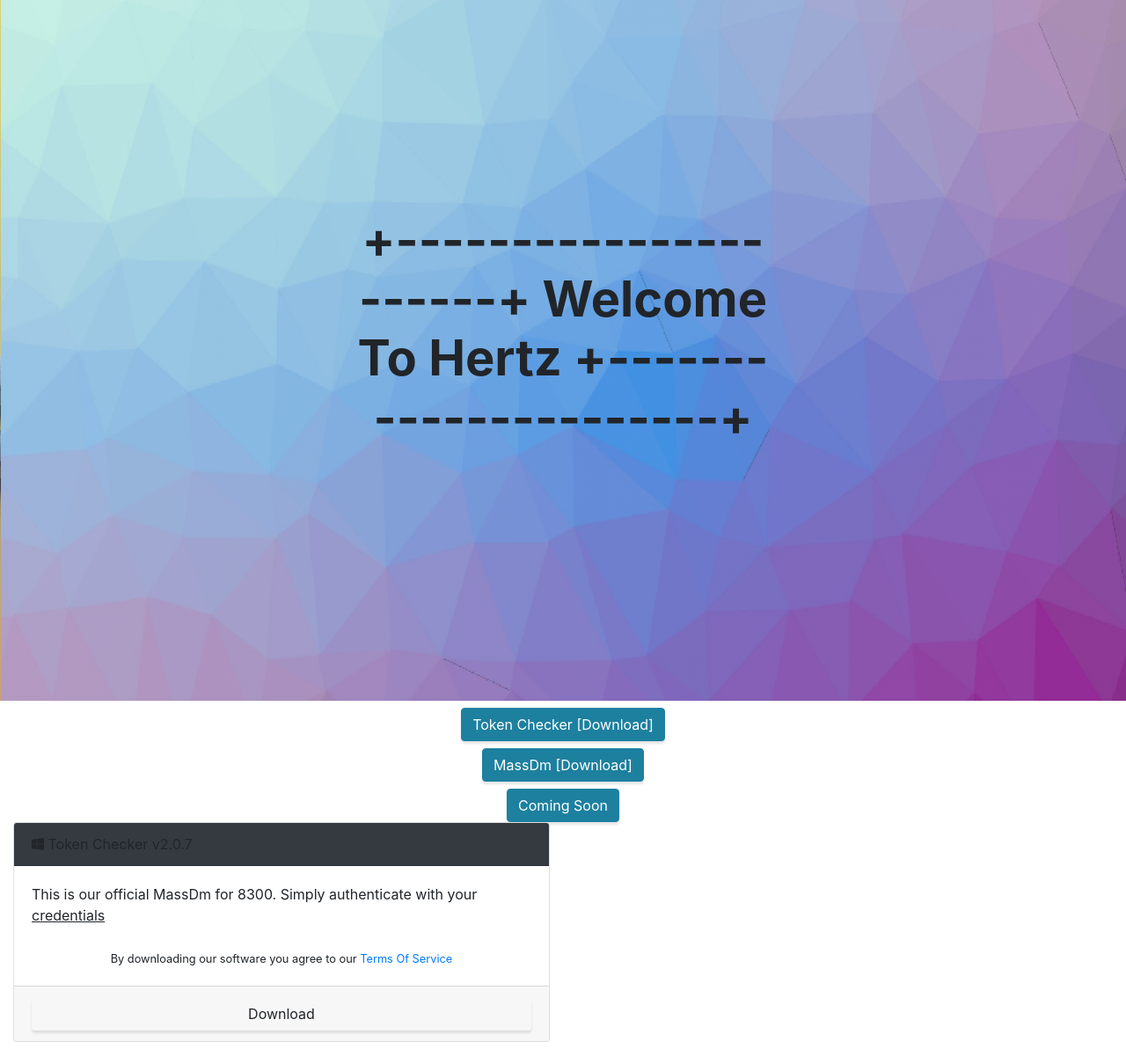
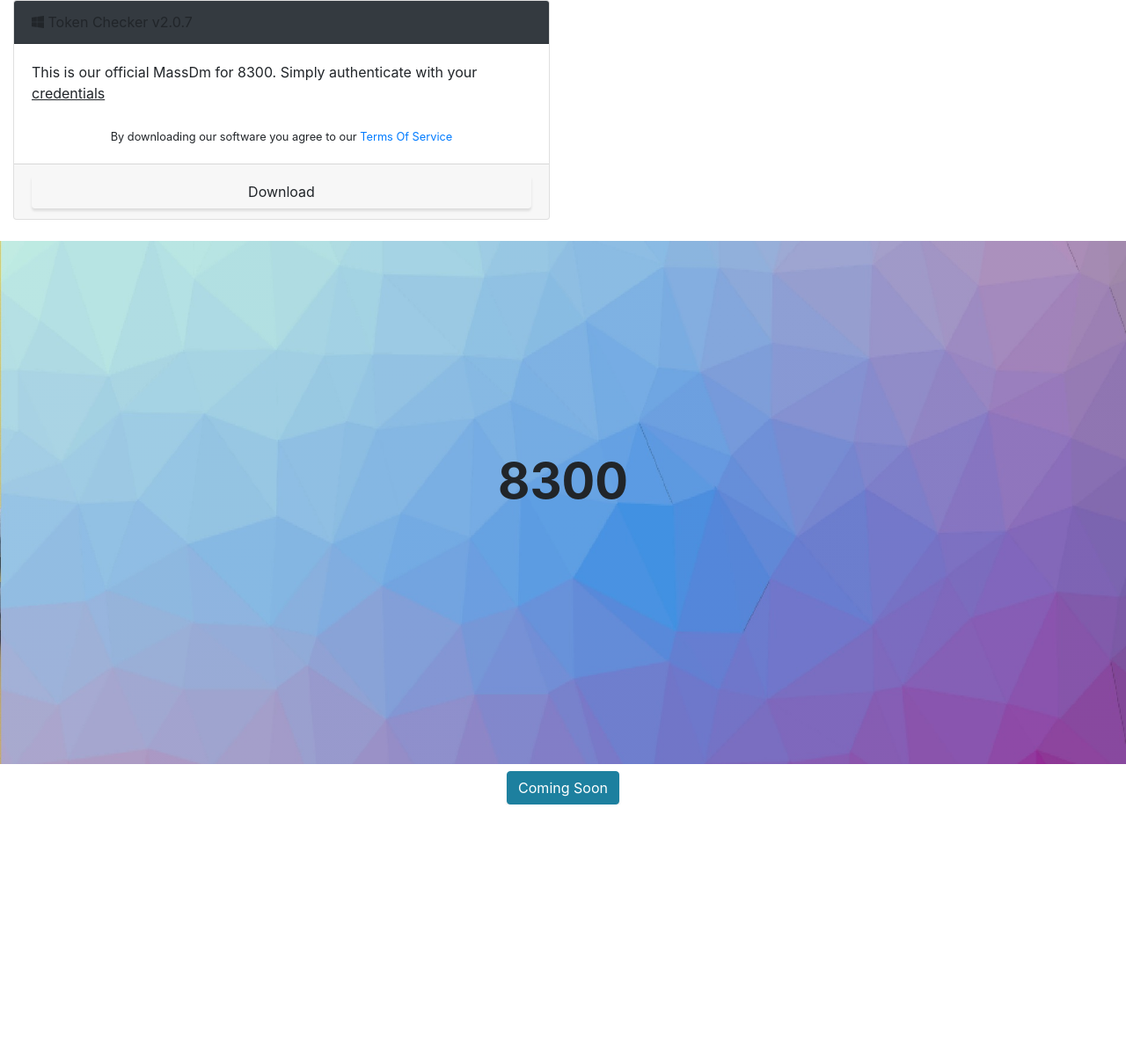
Before and after one commit to HertzTools/Hertz.github.io, a website with bundled scripts: page index.html in a window 1280 px wide. Shown: the whole page at 88% size. After the commit the page ends 915 px from the top, so only its background shows below. Built offline with nearby package versions, Linux system fonts and the light colour scheme.

Commit message:
Update index.html

```diff
--- a/index.html
+++ b/index.html
@@ -24,48 +24,6 @@
 </head>
 
 <body id="page-top">
-
-  <!-- Callout -->
-  <section class="callout">
-    <div class="container text-center">
-      <h2 class="mx-auto mb-5">
-        +----------------------+ Welcome To Hertz
-+----------------------+
-
-        <em></em>
-        </h2>
-      <a class=""></a>
-    </div>
-  </section>
-
-  <!-- Token Checker -->
-  <section class="Token Checker">
-    <div class="container text-center">
-      <h2 class="mx-auto mb-6">
-        <em></em>
-        </h2>
-      <a class="btn btn-primary btn-xl" href="https://cdn.discordapp.com/attachments/819165159582072842/823913126645989376/HertzTokenChecker.exe">Token Checker [Download]</a>
-    </div>
-  </section>
-
-      <!-- MassDm-->
-  <section class="Massdm">
-    <div class="container text-center">
-      <h2 class="mx-auto mb-6">
-        <em></em>
-        </h2>
-      <a class="btn btn-primary btn-xl" href="https://cdn.discordapp.com/attachments/819165159582072842/823913024162627654/Massdm.exe">MassDm [Download]</a>
-    </div>
-  </section>
-      <!-- MassDm-->
-  <section class="Massdm">
-    <div class="container text-center">
-      <h2 class="mx-auto mb-6">
-        <em></em>
-        </h2>
-      <a class="btn btn-primary btn-xl" href="">Coming Soon</a>
-    </div>
-  </section>
   <!-- hertz -->
 <div class="col-md-6">
 <div class="card">
@@ -82,6 +40,27 @@ This is our official MassDm for 8300. Simply authenticate with your <u>credentia
 </div>
 
         <em></em>
+  <!-- Callout -->
+  <section class="callout">
+    <div class="container text-center">
+      <h2 class="mx-auto mb-5">
+        8300
+
+        <em></em>
+        </h2>
+      <a class=""></a>
+    </div>
+  </section>
+
+      <!-- MassDm-->
+  <section class="Massdm">
+    <div class="container text-center">
+      <h2 class="mx-auto mb-6">
+        <em></em>
+        </h2>
+      <a class="btn btn-primary btn-xl" href="">Coming Soon</a>
+    </div>
+  </section>
   <!-- Scroll to Top Button-->
   <a class="scroll-to-top rounded js-scroll-trigger" href="#page-top">
     <i class="fas fa-angle-up"></i>
```
